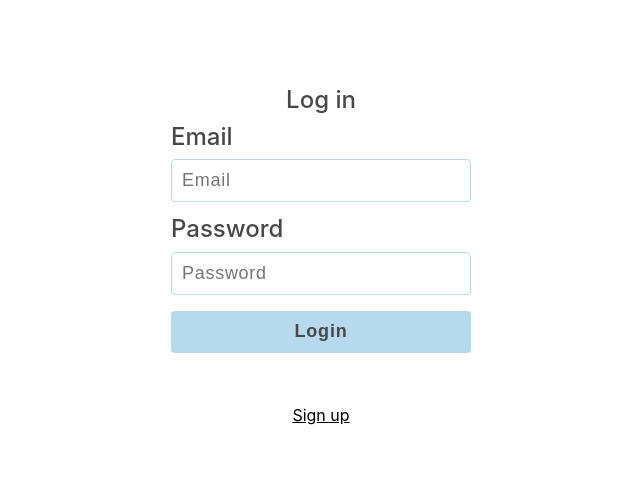
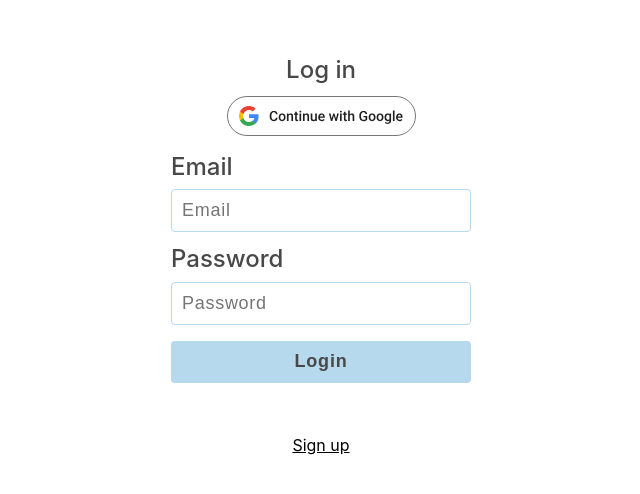
Before and after one commit to SergejShk/file-service, a React (Vite) app: page / in a window 1280 px wide. Shown: the part 142-636 px from the top of the page, without its empty margins (319-959 px from the left). Built offline with nearby package versions, Linux system fonts and the light colour scheme; no server answers.

Commit message:
Added google auth

```diff
--- a/src/components/auth/Login.tsx
+++ b/src/components/auth/Login.tsx
@@ -1,12 +1,13 @@
 import { FC } from "react";
+import { Link } from "react-router-dom";
 import { useForm } from "react-hook-form";
 import styled from "styled-components";
 
+import GoogleLink from "../common/GoogleLink";
 import Input from "../common/Input";
 import { Button } from "../common/Button";
 
 import { useLogin } from "../../hooks/mutations/auth/useLogin";
-import { Link } from "react-router-dom";
 
 export interface FormValues {
 	email: string;
@@ -34,6 +35,8 @@ const Login: FC = () => {
 	return (
 		<LoginPageStyled>
 			<TitlePage>Log in</TitlePage>
+			<GoogleLink flow="login" />
+
 			<FormStyled onSubmit={handleSubmit(onSubmit)}>
 				<Input
 					type="text"
--- a/src/components/auth/SignUp.tsx
+++ b/src/components/auth/SignUp.tsx
@@ -3,6 +3,7 @@ import { Link } from "react-router-dom";
 import { useForm } from "react-hook-form";
 import styled from "styled-components";
 
+import GoogleLink from "../common/GoogleLink";
 import Input from "../common/Input";
 import { Button } from "../common/Button";
 
@@ -34,6 +35,7 @@ const SignUp: FC = () => {
 	return (
 		<SignUpStyled>
 			<TitlePage>Sign up</TitlePage>
+			<GoogleLink flow="signup" />
 
 			<FormStyled onSubmit={handleSubmit(onSubmit)}>
 				<Input
--- /dev/null
+++ b/src/components/common/GoogleLink.tsx
@@ -0,0 +1,25 @@
+import { FC } from "react";
+import styled from "styled-components";
+
+const BASE_URL = import.meta.env.VITE_BASE_URL;
+
+interface IProps {
+	flow: "signup" | "login";
+}
+
+const GoogleLink: FC<IProps> = ({ flow }) => {
+	return <GoogleLinkStyled href={`${BASE_URL}/auth/google`} $flow={flow} aria-label="google" />;
+};
+
+export default GoogleLink;
+
+const GoogleLinkStyled = styled.a<{ $flow: "signup" | "login" }>`
+	width: 190px;
+	height: 40px;
+	background-image: ${({ $flow }) =>
+		$flow === "signup" ? 'url("/icons/google-signup.svg")' : 'url("/icons/google-continue.svg")'};
+	background-size: auto;
+	background-position: center center;
+	background-repeat: no-repeat;
+	margin-bottom: 20px;
+`;
```
Also changed, not shown: public/icons/google-continue.svg (added), public/icons/google-signup.svg (added).
